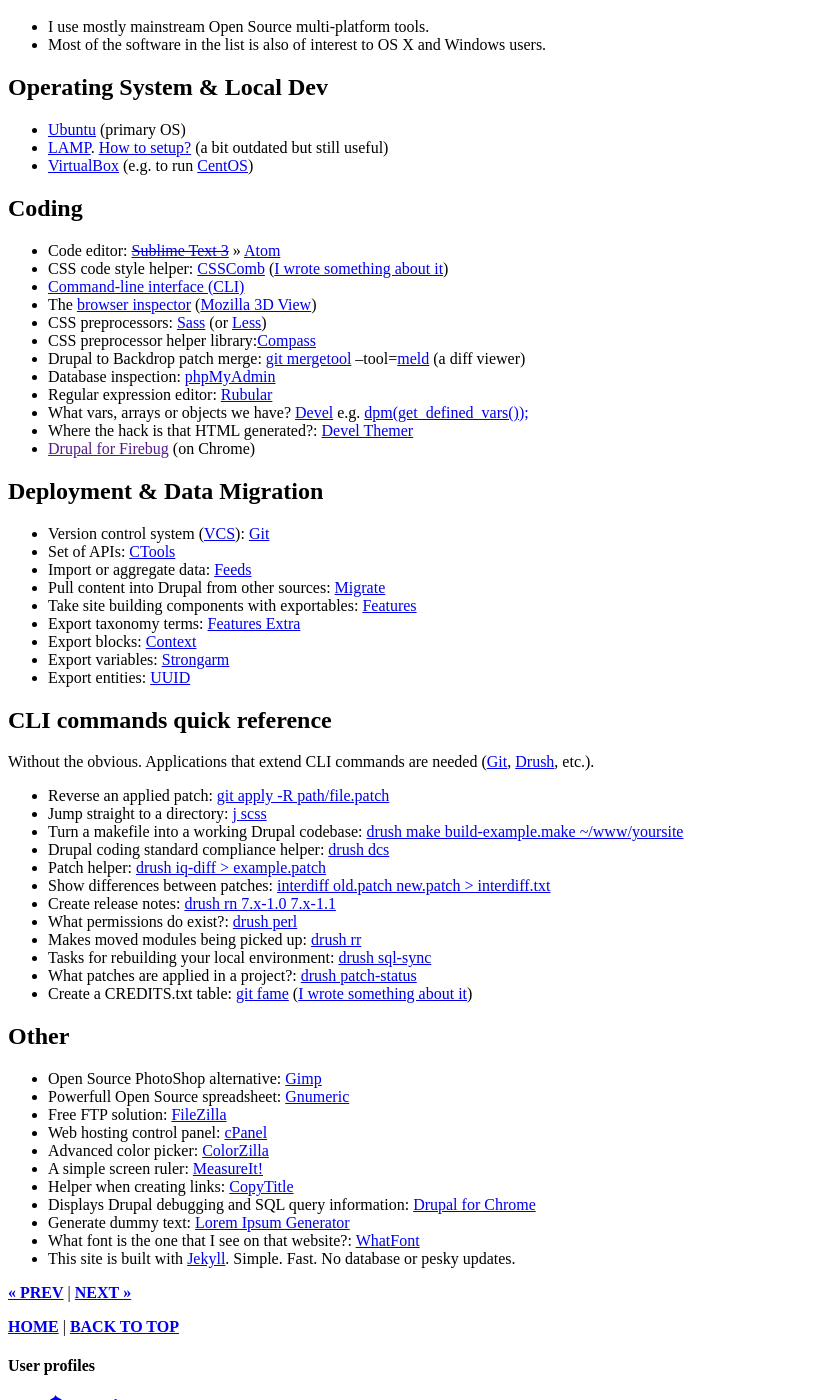
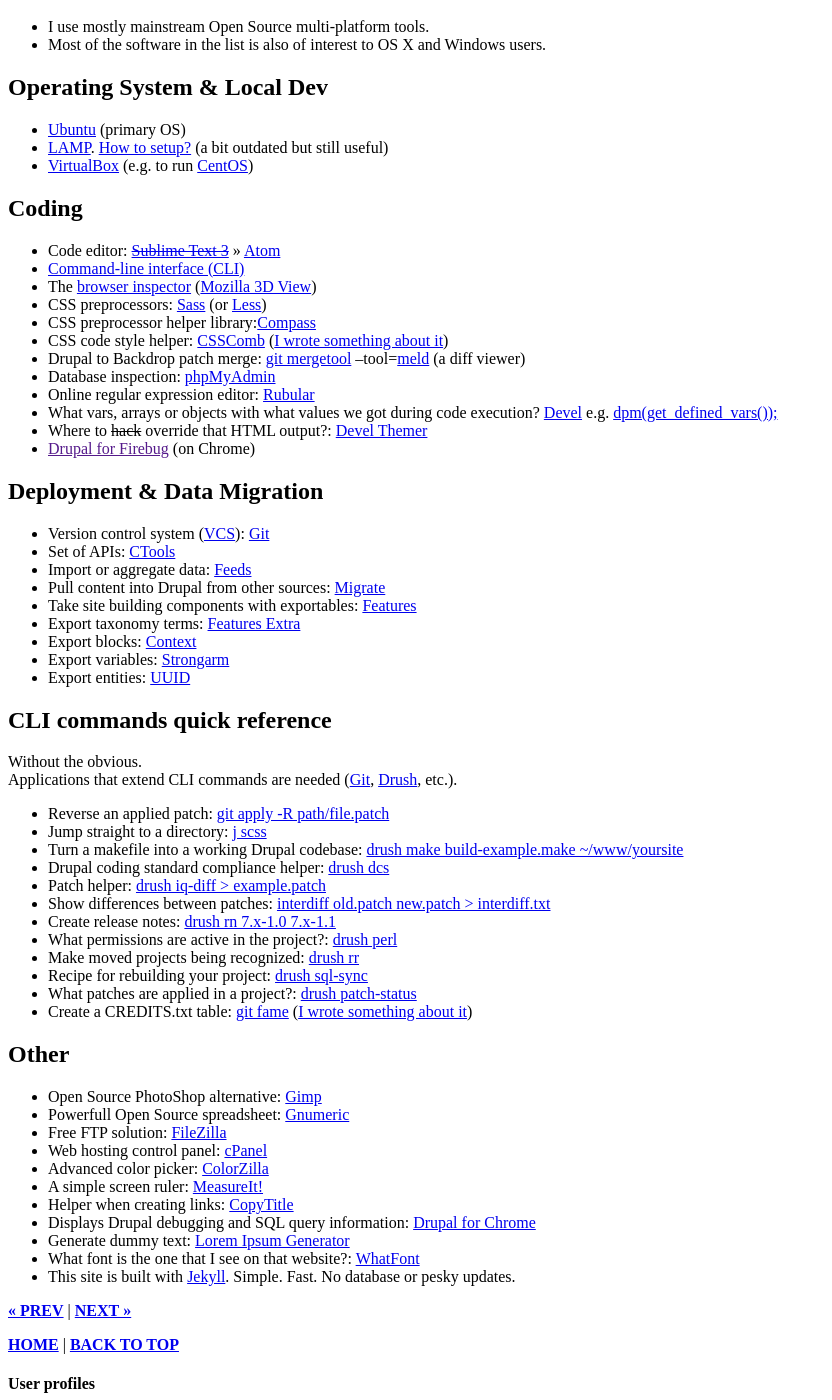
Before and after one commit to lolandese/lolandese.github.com, a Jekyll site: the page built from tools.md, in a window 1280 px wide and 1400 px high, scrolled down 1051 px. Shown: the whole window, without its empty margins (0-832 px from the left). Built offline with Jekyll 4.4.1, drawn with Linux system fonts in a browser that asks for light colours; nearby versions of some CDN libraries; comment, search, counter and statistics services are not loaded.

Commit message:
Updated pages

```diff
--- a/tools.md
+++ b/tools.md
@@ -22,16 +22,16 @@ icon: wrench
 ## Coding
 
 - Code editor: [<del>Sublime Text 3</del>](http://www.sublimetext.com/) » [Atom](http://atom.io/)
-- CSS code style helper: [CSSComb](https://github.com/csscomb/csscomb.js) ([I wrote something about it](https://www.drupal.org/node/2399303))
 - [Command-line interface (CLI)](https://en.wikipedia.org/wiki/Command-line_interface)
 - The [browser inspector](https://thewc.co/articles/view/web-inspector-tutorial) ([Mozilla 3D View](https://developer.mozilla.org/en-US/docs/Tools/3D_View))
 - CSS preprocessors: [Sass](http://sass-lang.com/) (or [Less](http://lesscss.org/))
 - CSS preprocessor helper library:[Compass](http://compass-style.org/)
+- CSS code style helper: [CSSComb](https://github.com/csscomb/csscomb.js) ([I wrote something about it](https://www.drupal.org/node/2399303))
 - Drupal to Backdrop patch merge: [git mergetool](http://git-scm.com/docs/git-mergetool) --tool=[meld](http://meldmerge.org/) (a diff viewer)
 - Database inspection: [phpMyAdmin](http://www.phpmyadmin.net/home_page/index.php)
-- Regular expression editor: [Rubular](http://rubular.com/)
-- What vars, arrays or objects we have? [Devel](https://www.drupal.org/project/devel) e.g. [dpm(get_defined_vars());](http://blog.anselmbradford.com/2009/03/14/2-invaluable-drupal-development-tips-list-all-available-variables-and-backtrace-a-page/)
-- Where the hack is that HTML generated?: [Devel Themer](https://www.drupal.org/project/devel_themer)
+- Online regular expression editor: [Rubular](http://rubular.com/)
+- What vars, arrays or objects with what values we got during code execution? [Devel](https://www.drupal.org/project/devel) e.g. [dpm(get_defined_vars());](http://blog.anselmbradford.com/2009/03/14/2-invaluable-drupal-development-tips-list-all-available-variables-and-backtrace-a-page/)
+- Where to <del>hack</del> override that HTML output?: [Devel Themer](https://www.drupal.org/project/devel_themer)
 - [Drupal for Firebug]() (on Chrome)
 
 
@@ -49,7 +49,7 @@ icon: wrench
 
 
 ## CLI commands quick reference
-Without the obvious. Applications that extend CLI commands are needed ([Git](https://git-scm.com/), [Drush](https://github.com/drush-ops/drush), etc.).
+Without the obvious. <br />Applications that extend CLI commands are needed ([Git](https://git-scm.com/), [Drush](https://github.com/drush-ops/drush), etc.).
 
 - Reverse an applied patch: [git apply -R path/file.patch](https://www.drupal.org/patch/reverse)
 - Jump straight to a directory: [j scss](https://github.com/joelthelion/autojump)
@@ -58,9 +58,9 @@ Without the obvious. Applications that extend CLI commands are needed ([Git](htt
 - Patch helper: [drush iq-diff > example.patch](http://cgit.drupalcode.org/drush_iq/plain/README.txt?id=refs/heads/7.x-1.x)
 - Show differences between patches: [interdiff old.patch new.patch > interdiff.txt](https://www.drupal.org/documentation/git/interdiff)
 - Create release notes: [drush rn 7.x-1.0 7.x-1.1](https://www.drupal.org/project/grn)
-- What permissions do exist?: [drush perl](https://www.drupal.org/project/drush_permissions)
-- Makes moved modules being picked up: [drush rr](https://www.drupal.org/project/registry_rebuild)
-- Tasks for rebuilding your local environment: [drush sql-sync](https://www.drupal.org/project/rebuild)
+- What permissions are active in the project?: [drush perl](https://www.drupal.org/project/drush_permissions)
+- Make moved projects being recognized: [drush rr](https://www.drupal.org/project/registry_rebuild)
+- Recipe for rebuilding your project: [drush sql-sync](https://www.drupal.org/project/rebuild)
 - What patches are applied in a project?: [drush patch-status](https://bitbucket.org/davereid/drush-patchfile)
 - Create a CREDITS.txt table: [git fame](https://github.com/oleander/git-fame-rb) ([I wrote something about it](https://www.drupal.org/documentation/git/blame#fame))
 
```
